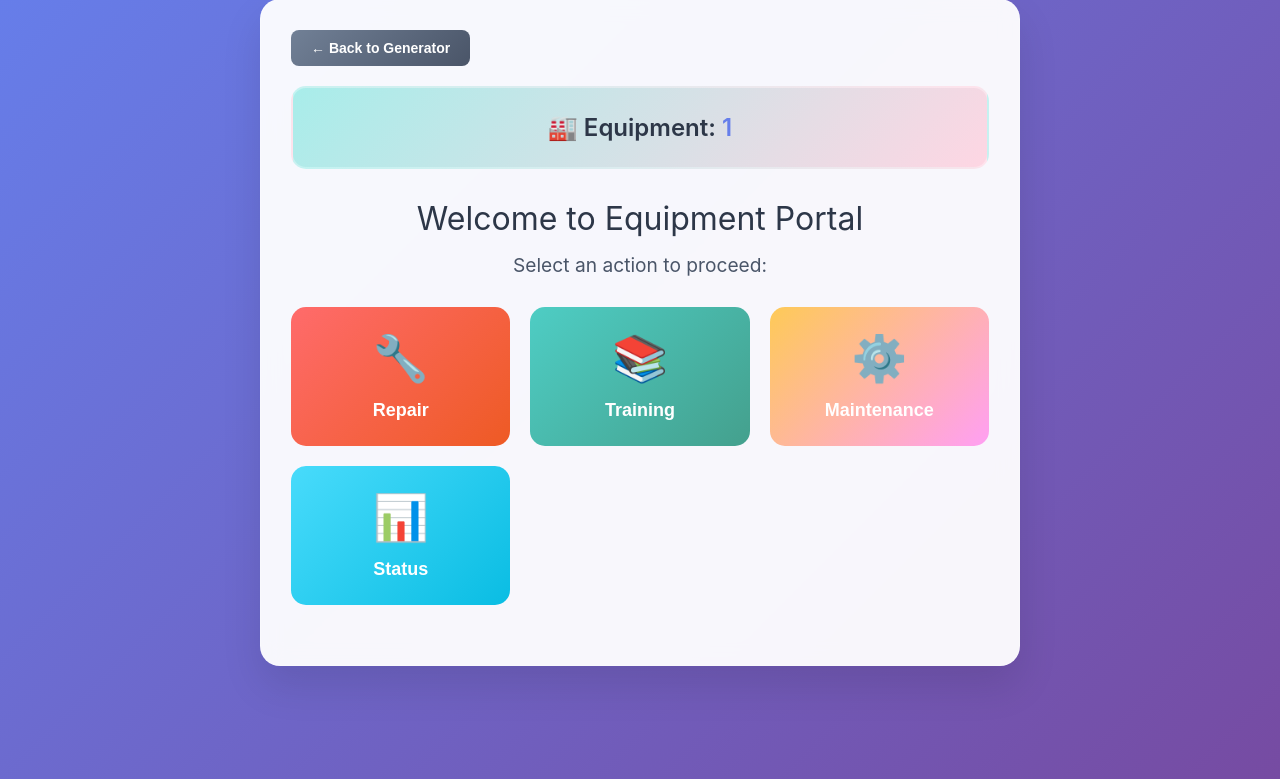
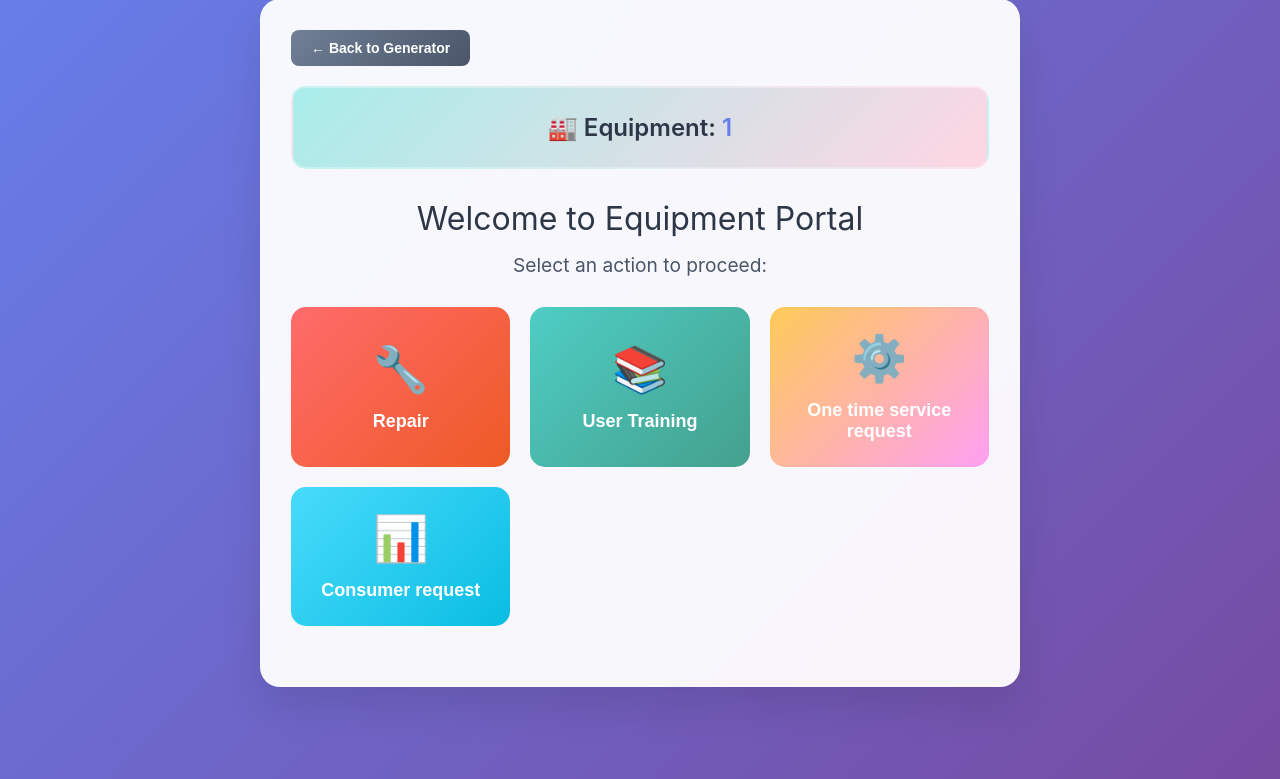
Before and after one commit to VHemantha/biomedQR, a Flask app: page /equipment/1 in a window 1280 px wide. Shown: the part 21-800 px from the top of the page. Run offline with Flask 3, Linux system fonts and the light colour scheme.

Commit message:
2ndcommit

```diff
--- a/app.py
+++ b/app.py
@@ -7,10 +7,10 @@
 app = Flask(__name__)
 
 # Configuration
-CLIENT_ID = 'JYL3LVURXHMERKNRTUR6GAVI2GCOKD7IJUDWG4YT'
-CLIENT_SECRET = 'cGD22PuMvfIytbBoNI_3iZ1_60rbbwSb19PS7BmAnpQbux4yGtS6CMdppGIhGBaG6Jcd093m'
+CLIENT_ID = 'E7NKOOGKXQPXLF36KEEQPWPMQF5AHI2ZFUQAYBMT'
+CLIENT_SECRET = 'i2HMGBswdoVL1Ta1r084XIU8ZrR9TBODtxIuFQcV2_fse5iuAfMF83VZHT-c6c_GiitngkEP'
 TOKEN_URL = 'https://app.workhub24.com/api/auth/token'
-API_ENDPOINT = 'https://app.workhub24.com/api/workflows/XMFFQMFUEFUXL5UEC72I5XJZQB24ME56/w6890b2a840/cards'
+API_ENDPOINT = 'https://app.workhub24.com/api/workflows/VTAQAOUPYELWDVZBIRVMEQHT6P7DKIB7/wd9e53c83d2/cards'
 
 # Global variables for token management
 access_token = None
@@ -103,52 +103,41 @@
         data = request.get_json()
         action = data.get('action')
         equipment_id = data.get('equipment_id')
+        hospital = data.get('hospital') or ''
+        unit_code = data.get('unit_code') or ''
+        serial_number = data.get('serial_number') or ''
 
         if not action or not equipment_id:
             return jsonify({'error': 'Missing action or equipment_id'}), 400
 
         current_date = datetime.now().strftime('%Y-%m-%d')
 
-        # Prepare API data based on action
-        api_data = {
-            'facilityID': equipment_id,
-            'assigneeId':'QWOY3YPHWS5AV3SYYRTEHUFFYMPTNIE2QWOY3YPHWS5AV3SYYRTEHUFFYMPTNIE2',
-            'reportedDate': current_date,
-            'remarkByInitiator': f"{action.title()} request submitted via QR code scan",
-            'locationID': equipment_id,
-            'equipmentText': f"Equipment ID: {equipment_id}",
-            'facilityText': f"{action.title()} for equipment {equipment_id}",
-            'markAsCompleted': action == 'status'
+        # Map action identifiers to titles
+        action_titles = {
+            'repair': f'Repair Request - Equipment {equipment_id}',
+            'user_training': f'User Training - Equipment {equipment_id}',
+            'one_time_service': f'One Time Service Request - Equipment {equipment_id}',
+            'consumer_request': f'Consumer Request - Equipment {equipment_id}'
         }
 
-        if action == 'repair':
-            api_data.update({
-                'title': f'Repair Request - Equipment {equipment_id}',
-                'issue': f'Repair request submitted for equipment {equipment_id}',
-                'priorityLevel': 'High',
-                'confirmedToIssueSpareparts': False
-            })
-        elif action == 'training':
-            api_data.update({
-                'title': f'Training Request - Equipment {equipment_id}',
-                'issue': f'Training materials requested for equipment {equipment_id}',
-                'priorityLevel': 'Medium'
-            })
-        elif action == 'maintenance':
-            api_data.update({
-                'title': f'Maintenance Request - Equipment {equipment_id}',
-                'issue': f'Scheduled maintenance requested for equipment {equipment_id}',
-                'priorityLevel': 'Medium',
-                'numOfDays': 7
-            })
-        elif action == 'status':
-            api_data.update({
-                'title': f'Status Check - Equipment {equipment_id}',
-                'issue': f'Status check requested for equipment {equipment_id}',
-                'priorityLevel': 'Low'
-            })
-        else:
+        if action not in action_titles:
             return jsonify({'error': 'Invalid action'}), 400
+
+        # New API payload schema with requested mappings
+        api_data = {
+            'title': action_titles[action],
+            'assigneeId': 'QF7ZMKH4ECXD3PIMIFLILEZOKKLIRPOY',
+            'currentDate': current_date,
+            'productModel': unit_code,          # map unit code -> productModel
+            'serialNumber': serial_number,      # map serial number -> serialNumber
+            'productLocation': hospital,        # map hospital -> productLocation
+            'hospitalName': hospital,           # also set hospital name if required
+            'contactPerson': None,
+            'conactTel': None,
+            'installationDate': None,
+            'productType': None,
+            'warrantyExpireDate': None
+        }
 
         # Make API request
         result = make_api_request(api_data)
--- a/templates/equipment.html
+++ b/templates/equipment.html
@@ -28,19 +28,19 @@
         <div>Repair</div>
     </button>
 
-    <button class="action-btn training" onclick="selectAction('training')" id="trainingBtn">
+    <button class="action-btn training" onclick="selectAction('user_training')" id="trainingBtn">
         <div class="action-icon">📚</div>
-        <div>Training</div>
+        <div>User Training</div>
     </button>
 
-    <button class="action-btn maintenance" onclick="selectAction('maintenance')" id="maintenanceBtn">
+    <button class="action-btn maintenance" onclick="selectAction('one_time_service')" id="maintenanceBtn">
         <div class="action-icon">⚙️</div>
-        <div>Maintenance</div>
+        <div>One time service request</div>
     </button>
 
-    <button class="action-btn status" onclick="selectAction('status')" id="statusBtn">
+    <button class="action-btn status" onclick="selectAction('consumer_request')" id="statusBtn">
         <div class="action-icon">📊</div>
-        <div>Status</div>
+        <div>Consumer request</div>
     </button>
 </div>
 
@@ -51,6 +51,9 @@
 <script>
 // Application state
 const currentEquipmentId = '{{ equipment_id }}';
+const hospital = `{{ hospital }}`;
+const unitCode = `{{ unit_code }}`;
+const serialNumber = `{{ serial_number }}`;
 
 function selectAction(action) {
     const actionNames = {
@@ -75,7 +78,10 @@
         },
         body: JSON.stringify({
             action: action,
-            equipment_id: currentEquipmentId
+            equipment_id: currentEquipmentId,
+            hospital: hospital,
+            unit_code: unitCode,
+            serial_number: serialNumber
         })
     })
     .then(response => response.json())
```
